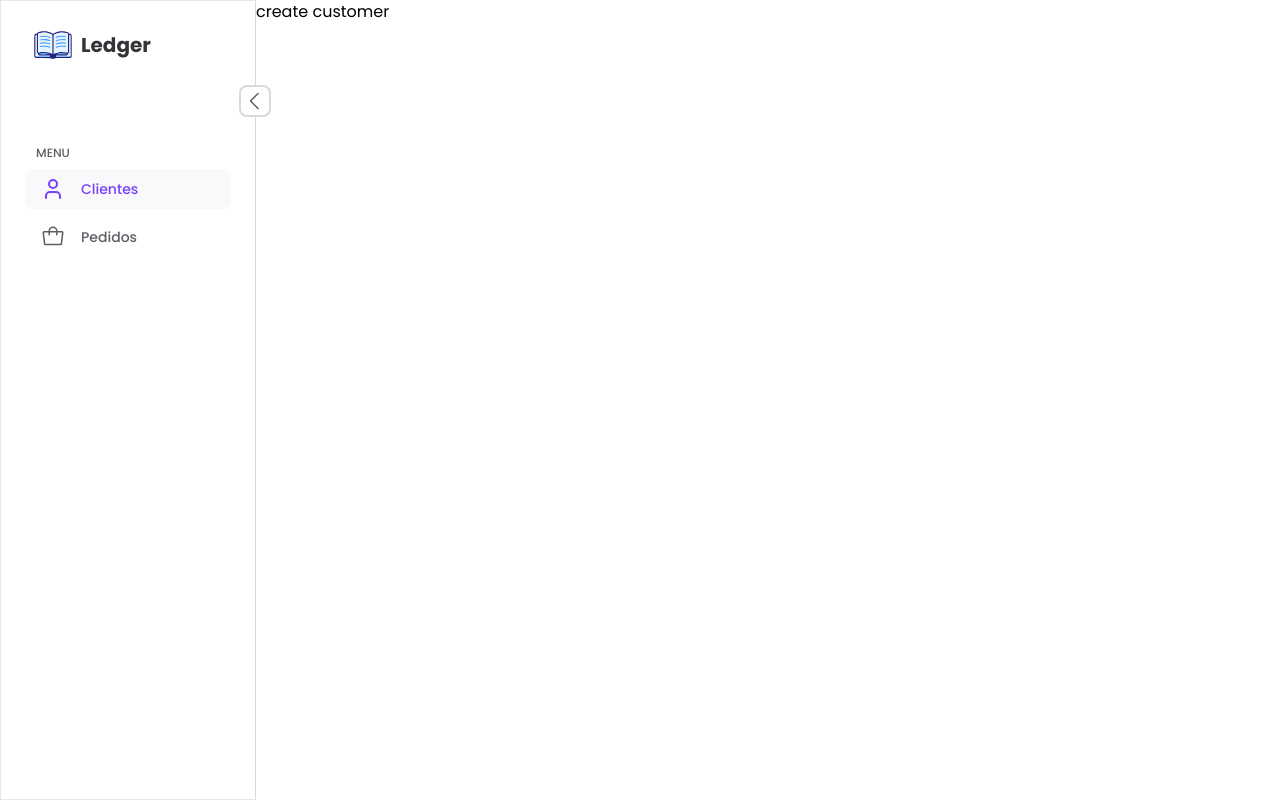
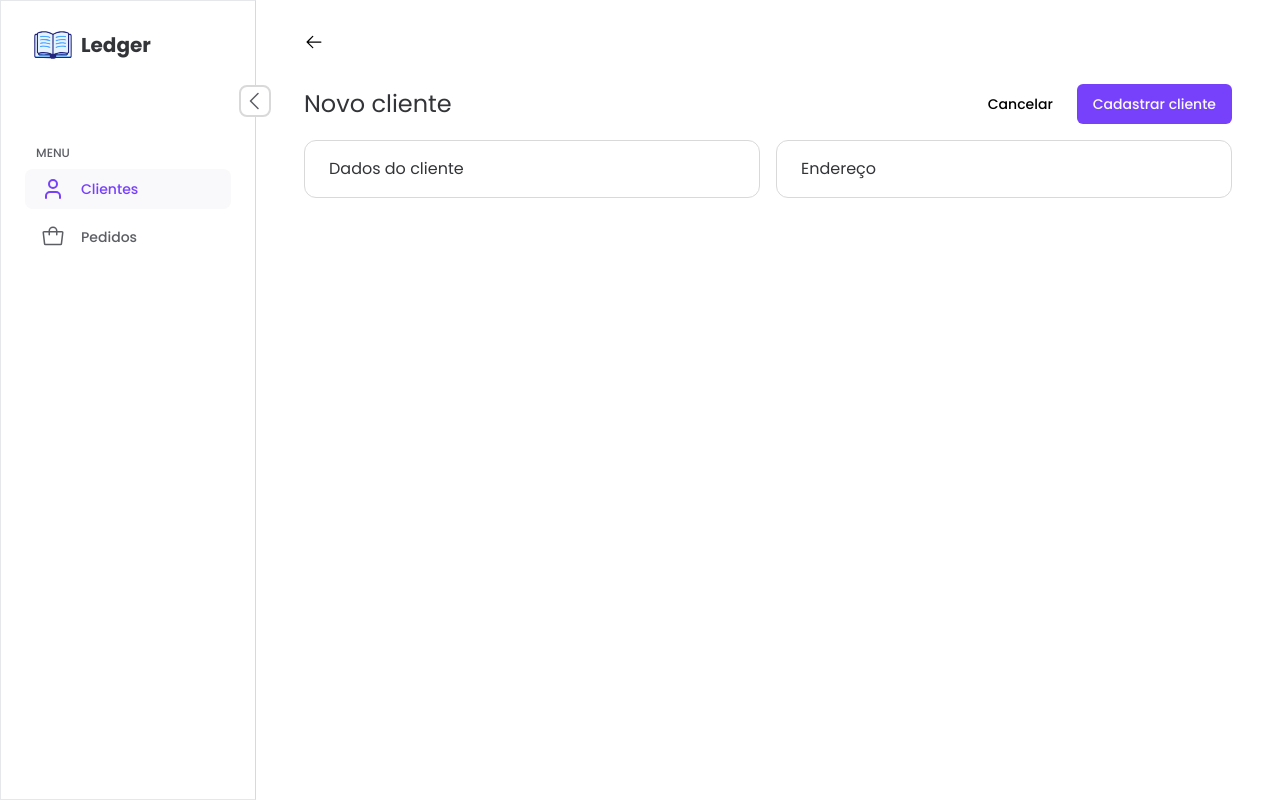
Before and after one commit to pedrogrigorio/customer-ledger, a Next.js app in the folder web/: page /customers/create in a window 1280 px wide. Built offline with nearby package versions, Linux system fonts and the light colour scheme.

Commit message:
create page layout and init create page implementation

```diff
--- a/web/src/app/customers/create/page.tsx
+++ b/web/src/app/customers/create/page.tsx
@@ -1,7 +1,44 @@
+'use client'
+
+import { ArrowLeft, Link, Plus } from '@phosphor-icons/react/dist/ssr'
+import { useRouter } from 'next/navigation'
+import { Page } from '@/components/layout/page'
+import { Button } from '@/components/shadcnui/button'
+
 export default function CreateCustomer() {
+  const router = useRouter()
+
   return (
-    <div>
-      <div>create customer</div>
-    </div>
+    <Page.Container>
+      <Page.Header>
+        <button onClick={router.back}>
+          <ArrowLeft size={20} />
+        </button>
+      </Page.Header>
+
+      <div className="flex justify-between items-center">
+        <div className="">
+          <h1 className="text-2xl">Novo cliente</h1>
+        </div>
+        <div className="flex gap-2">
+          <Button variant="ghost">
+            <span>Cancelar</span>
+          </Button>
+          <Button className="bg-button-primary hover:bg-button-primary-hover">
+            <span>Cadastrar cliente</span>
+          </Button>
+        </div>
+      </div>
+
+      <div className="flex gap-4 mt-4">
+        <div className="border-primary flex-1 border px-6 py-4 rounded-xl text-primary">
+          <h2>Dados do cliente</h2>
+        </div>
+
+        <div className="border-primary flex-1 border px-6 py-4 rounded-xl text-primary">
+          <h2>Endereço</h2>
+        </div>
+      </div>
+    </Page.Container>
   )
 }
--- a/web/src/app/customers/page.tsx
+++ b/web/src/app/customers/page.tsx
@@ -12,6 +12,8 @@ import { Customer } from '@/types/customer'
 import { customers } from '@/data/customers-data'
 import { Button } from '@/components/shadcnui/button'
 import Link from 'next/link'
+import { Page } from '@/components/layout/page'
+import { useRouter } from 'next/navigation'
 
 const tabs = [
   {
@@ -37,15 +39,16 @@ function getData(): Customer[] {
 
 export default function Customers() {
   const data = getData()
+  const router = useRouter()
 
   return (
-    <div className="h-full px-12 overflow-y-auto">
+    <Page.Container>
       {/* Header */}
-      <div className="my-8">
-        <button>
+      <Page.Header>
+        <button onClick={router.back}>
           <ArrowLeft size={20} />
         </button>
-      </div>
+      </Page.Header>
 
       {/* Content */}
       <div className="flex justify-between items-center">
@@ -78,6 +81,6 @@ export default function Customers() {
           <DataTable columns={columns} data={data.slice(20)} />
         </Content>
       </TabsProvider>
-    </div>
+    </Page.Container>
   )
 }
--- /dev/null
+++ b/web/src/components/layout/page/container.tsx
@@ -0,0 +1,14 @@
+import { cn } from '@/lib/utils'
+
+interface ContainerProps {
+  children?: React.ReactNode
+  className?: string
+}
+
+export default function Container({ children, className }: ContainerProps) {
+  return (
+    <div className={cn('h-full overflow-y-auto px-12 pb-12', className)}>
+      {children}
+    </div>
+  )
+}
--- /dev/null
+++ b/web/src/components/layout/page/header.tsx
@@ -0,0 +1,9 @@
+interface HeaderProps {
+  children?: React.ReactNode
+}
+
+export default function Header({ children }: HeaderProps) {
+  return (
+    <div className="my-8 flex items-center justify-between">{children}</div>
+  )
+}
--- /dev/null
+++ b/web/src/components/layout/page/index.tsx
@@ -0,0 +1,7 @@
+import Container from './container'
+import Header from './header'
+
+export const Page = {
+  Container,
+  Header,
+}
--- a/web/src/components/tables/data-table.tsx
+++ b/web/src/components/tables/data-table.tsx
@@ -69,7 +69,7 @@ export function DataTable<TData, TValue>({
     },
     initialState: {
       pagination: {
-        pageSize: 5,
+        pageSize: 6,
       },
     },
   })
```
